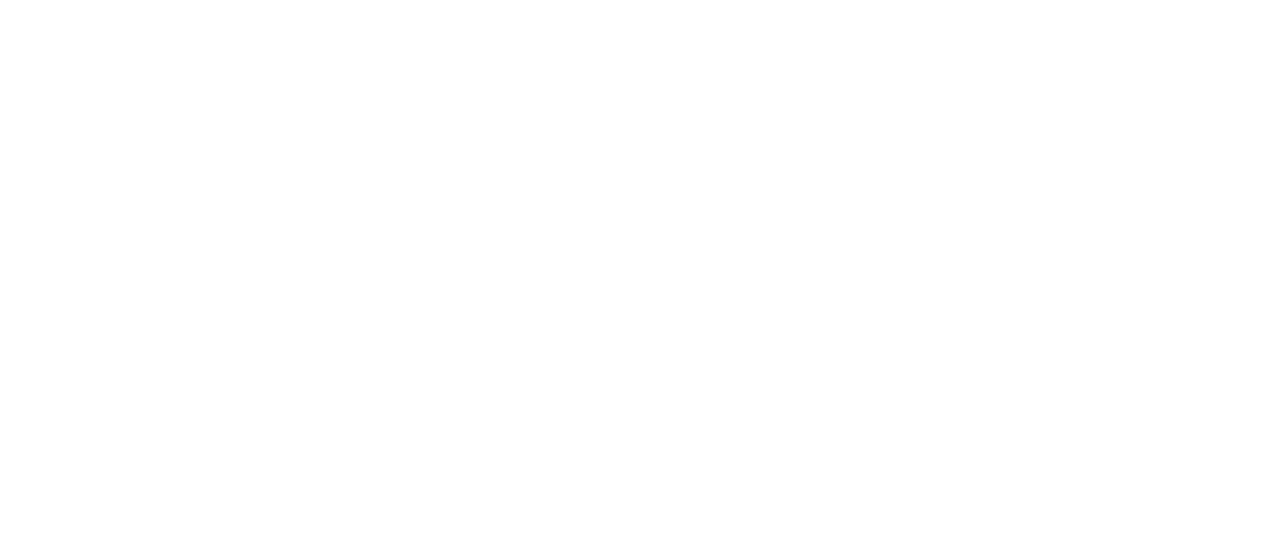
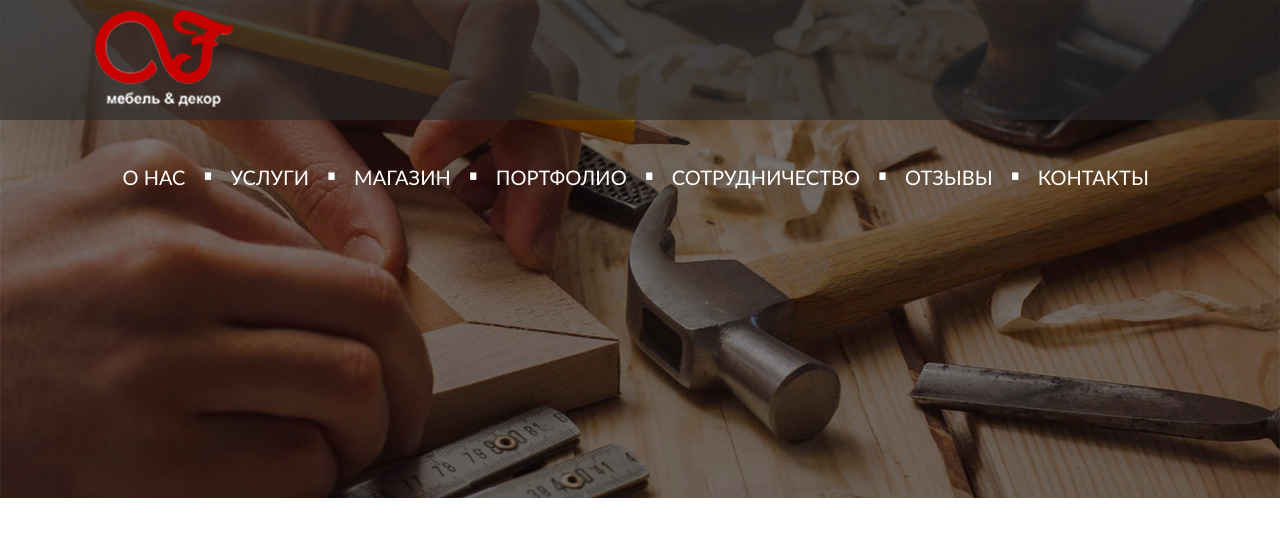
Before and after one commit to RomanVasilevOmsk/-application_4_-asmart-, a website: page index.html in a window 1280 px wide. Drawn offline with Linux system fonts and the light colour scheme.

Commit message:
Stylized top menu

```diff
--- a/commons/css/style.scss
+++ b/commons/css/style.scss
@@ -0,0 +1,78 @@
+.container-fluid{
+  margin: 0;
+  padding: 0;
+  header{
+    background: rgba(41,41,41,0.62);
+    height: 120px;
+    z-index: 1;
+    .head-block{
+      max-width: 1090px;
+      margin: 0 auto;
+      .logo-menu-top{
+        .logo{
+          float: left;
+          a{
+            img{
+              margin-top: 10px;
+            }
+          }
+        }
+        ul{
+          float: right;
+          color: #fff;
+          margin-top: 18px;
+          li{
+            float: left;
+            font-size: 20px;
+            font-family: "Calibri";
+            text-transform: uppercase;
+            list-style: none;
+            &:after{
+              content: "\22C5";
+              color: #fff;
+              font-size: 60px;
+              margin: 0 4px 0 4px;
+              padding: 0 0 10px 0;
+              display: inline-block;
+              vertical-align: middle;
+            }
+            &:last-child{
+              &:after{
+                content: "\22C5";
+                color: rgba(0, 0, 0, 0);
+                font-size: 60px;
+                margin: 0 4px 0 4px;
+                padding: 0 0 10px 0;
+                display: inline-block;
+                vertical-align: middle;
+              }
+            }
+            a{
+              text-decoration: none;
+              color: #fff;
+              padding: 5px 9px;
+              &:hover,&:active,&:focus{
+                background-color: #fff;
+                color: #000;
+                padding: 5px 9px;
+                border-radius: 20px;
+              }
+            }
+            &:nth-child(1){
+              list-style: none;
+            }
+          }
+        }
+      }
+    }
+  }
+  .top-slider{
+    background-image:url("../images/slider-top-background.jpg");
+    height:752px;
+    background-size: contain;
+    background-repeat: no-repeat;
+    position: relative;
+    margin: -120px 0 0 0;
+    z-index: -1;
+  }
+}
--- a/index.html
+++ b/index.html
@@ -3,13 +3,33 @@
     <head>
         <title></title>
         <meta charset="utf-8" />
+        <link href="bower_components/bootstrap/dist/css/bootstrap.min.css" rel="stylesheet" media="all">
         <link href="commons/css/reset.css" rel="stylesheet" media="all">
         <link href="commons/css/style.css" rel="stylesheet" media="all">
-        <link href="bower_components/bootstrap/dist/css/bootstrap.min.css" rel="stylesheet" media="all">
+
     </head>
     <body>
     <div class="container-fluid">
+        <header id="home">
+            <div class="head-block">
+                <div class="logo-menu-top">
+                    <div class="logo"><a href="#home" class=""><img src="commons/images/logo.png" alt="logo"></a></div>
+                    <ul>
+                        <li><a href="#" class="">О нас</a></li>
+                        <li><a href="#" class="">Услуги</a></li>
+                        <li><a href="#" class="">Магазин</a></li>
+                        <li><a href="#" class="">Портфолио</a></li>
+                        <li><a href="#" class="">Сотрудничество</a></li>
+                        <li><a href="#" class="">Отзывы</a></li>
+                        <li><a href="#" class="">Контакты</a></li>
+                    </ul>
+                </div>
+            </div>
+        </header>
+        <section class="top-slider">
 
+
+        </section>
     </div>
 
 
```
Also changed, not shown: commons/css/style.css, commons/images/logo.png (added), commons/images/slider-top-background.jpg (added).
